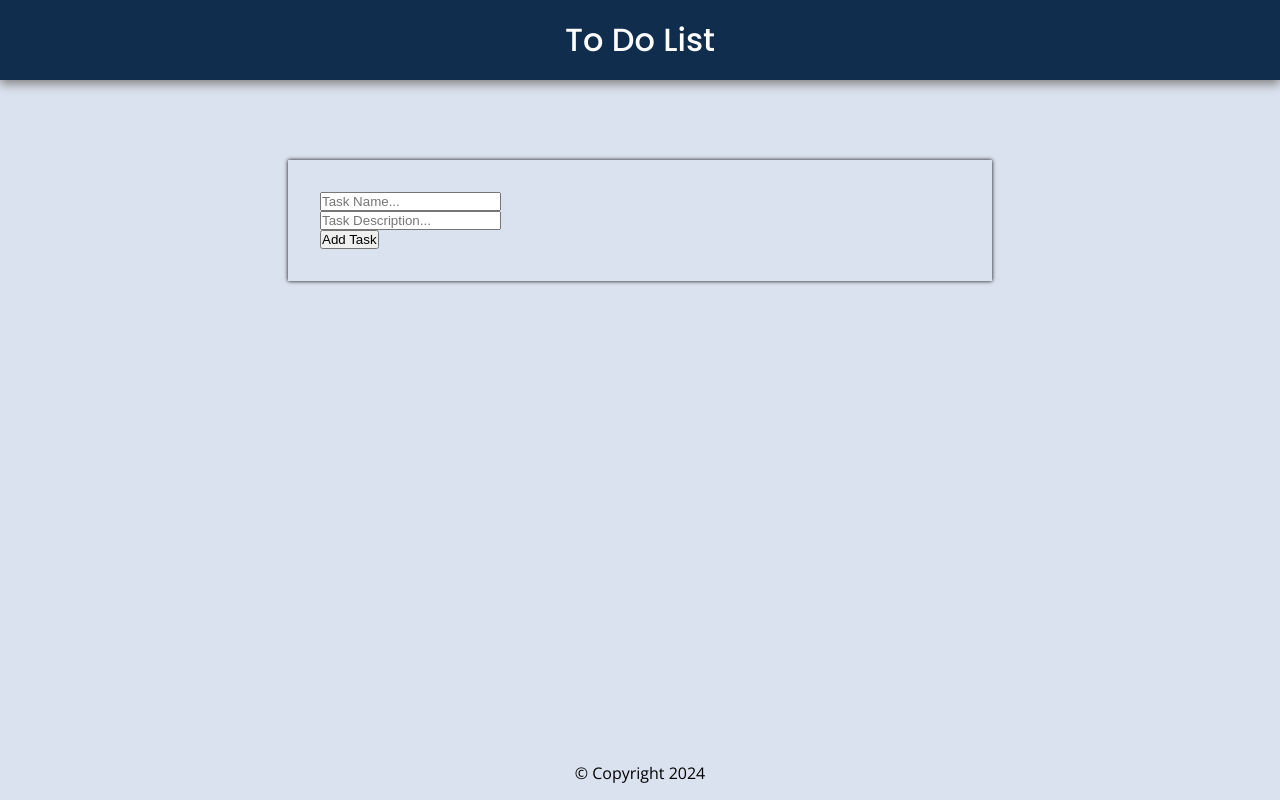
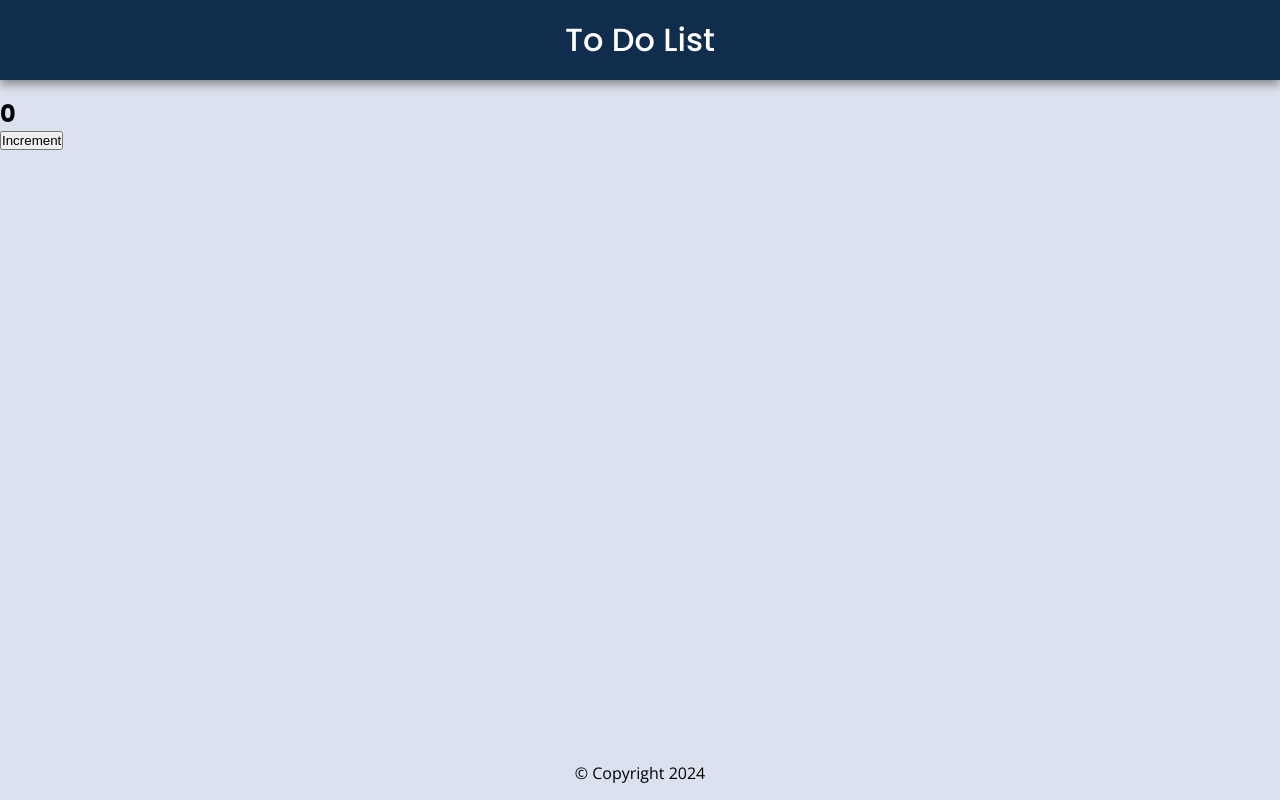
Before and after one commit to rohnshrma/mern-tdl-front, a React (Create React App) app: page / in a window 1280 px wide. Built offline with nearby package versions, Linux system fonts and the light colour scheme.

Commit message:
explaining Complex state

```diff
--- a/src/App.js
+++ b/src/App.js
@@ -58,15 +58,16 @@ const App = () => {
       {/* Rendering the Header component at the top of the App */}
       <Header />
 
+      <Counter />
       {/* Rendering the CreateArea component, which allows users to create new tasks.
           Passing the 'addTaskHandler' function as a prop named 'onAdd' so that
           CreateArea can use it to add new tasks to the task list */}
-      <CreateArea onAdd={addTaskHandler} />
+      {/* <CreateArea onAdd={addTaskHandler} /> */}
 
       {/* Rendering the Tasks component, which displays the list of tasks.
           Passing the current 'allTasks' state as a prop named 'tasks' for display
           and 'deleteTaskHandler' as a prop named 'onDelete' to enable task deletion */}
-      <Tasks tasks={allTasks} onDelete={deleteTaskHandler} />
+      {/* <Tasks tasks={allTasks} onDelete={deleteTaskHandler} /> */}
 
       {/* Rendering the Footer component at the bottom of the App */}
       <Footer />
--- a/src/Components/Counter.js
+++ b/src/Components/Counter.js
@@ -7,16 +7,24 @@ const Counter = () => {
   console.log("Counter Running");
   // Logs "Counter Running" to the console each time this component re-renders.
 
-  var [count, setCount] = useState(0);
+  var [countData, setCountData] = useState({
+    count: 0,
+  });
   // Using the useState hook to declare a state variable named 'count' and a function 'setCount' to update it.
   // The initial value of 'count' is set to 0.
 
   const handleClick = () => {
     // Defining a function named handleClick to handle button clicks.
-    setCount((count += 1));
+    setCountData((prevCountData) => {
+      console.log(prevCountData.count);
+      return {
+        // count: prevCountData.count + 1,
+        count: countData.count + 1,
+      };
+    });
     // Updating the 'count'state by incrementing it by 1 using the 'setCount' function.
     // The use of `count += 1` in setCount is unconventional and not recommended; `setCount(count + 1)` is preferred.
-    console.log(count);
+    console.log(countData);
     // Logs the updated count to the console.
   };
 
@@ -24,7 +32,7 @@ const Counter = () => {
     // Returning the JSX structure to render on the screen.
     <div className="counter">
       {/* A div element with a class name of 'counter' */}
-      <h2>{count}</h2>
+      <h2>{countData.count}</h2>
       {/* Displaying the current value of 'count' inside an h2 element */}
       <button onClick={handleClick}>Increment</button>
       {/* A button that, when clicked, triggers the handleClick function to increment 'count' */}
--- a/src/Components/Task.js
+++ b/src/Components/Task.js
@@ -17,9 +17,7 @@ const Task = (props) => {
       <button
         // Attaching an onClick event to the button that calls the onDelete function from props
         // When clicked, it triggers the delete action for the task with the given ID
-        onClick={() => {
-          props.onDelete(props.id);
-        }}
+        onClick={() => props.onDelete(props.id)}
       >
         {/* Rendering the FaTrashAlt icon component, which represents a trash/delete icon */}
         {<FaTrashAlt />}
```
